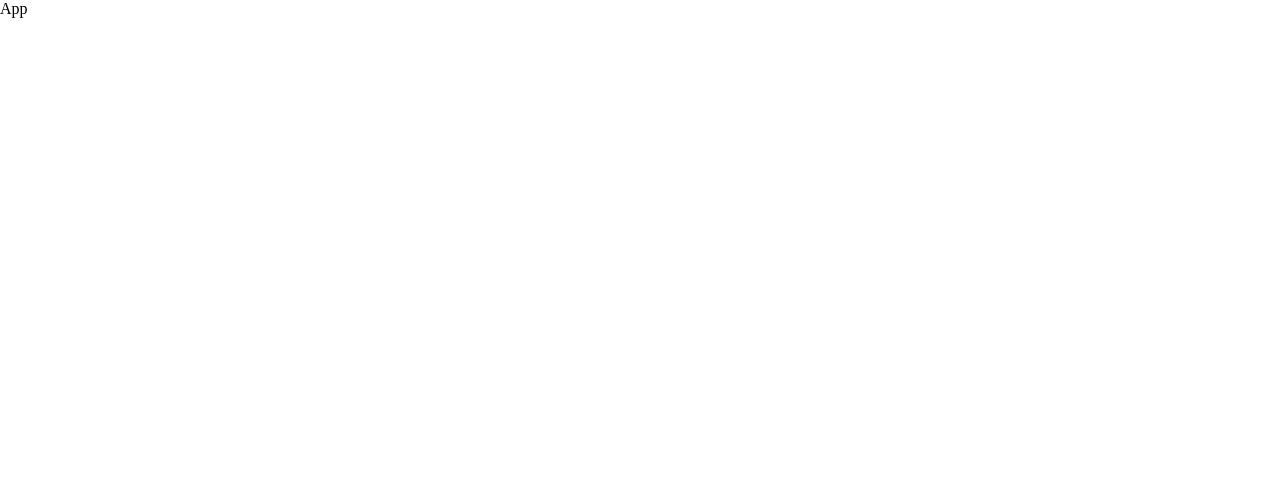
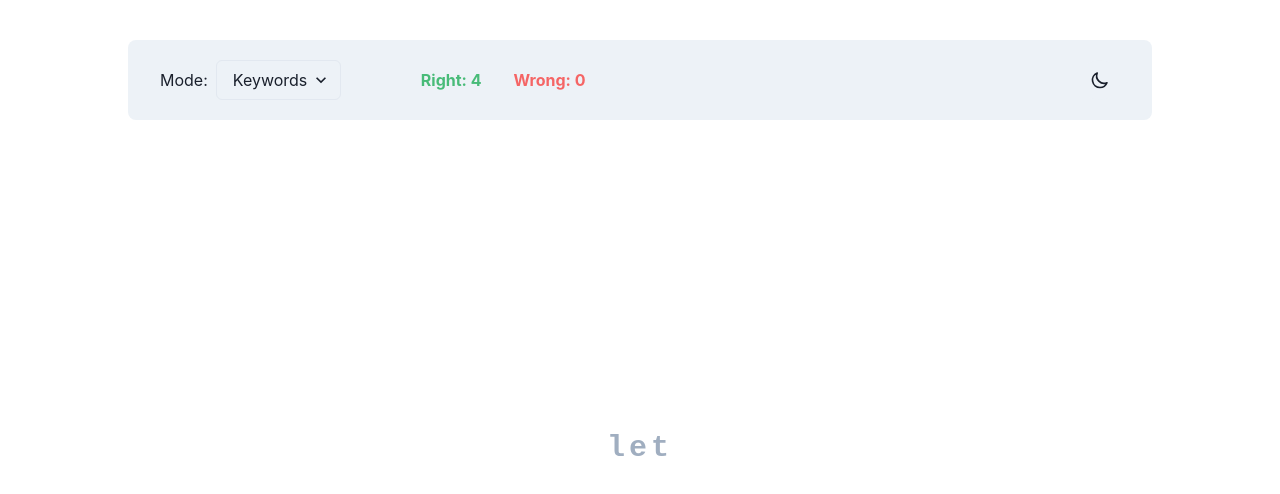
Before and after one commit to staranbeer/typo, a React (Vite) app: page / in a window 1280 px wide. Shown: the top 494 px of the page. Built offline with nearby package versions, Linux system fonts and the light colour scheme.

Commit message:
added the header and initial layout

```diff
--- a/package.json
+++ b/package.json
@@ -14,7 +14,8 @@
     "@emotion/styled": "^11.10.4",
     "framer-motion": "^7.3.4",
     "react": "^18.2.0",
-    "react-dom": "^18.2.0"
+    "react-dom": "^18.2.0",
+    "react-icons": "^4.4.0"
   },
   "devDependencies": {
     "@types/react": "^18.0.17",
--- a/src/App.jsx
+++ b/src/App.jsx
@@ -1,7 +1,19 @@
+import { Box, VStack } from "@chakra-ui/react";
 import React from "react";
+import Header from "./components/Layout/Header";
+import TestCode from "./components/Layout/TestCode";
 
 const App = () => {
-  return <div>App</div>;
+  return (
+    <Box h="100vh" w="100vw" overflow={"hidden"} p={10}>
+      <VStack w="full" h="full" align={"start"} maxW={"5xl"} mx="auto" gap="4">
+        <Header />
+        <Box flex={1} w="full">
+          <TestCode />
+        </Box>
+      </VStack>
+    </Box>
+  );
 };
 
 export default App;
--- a/src/components/Layout/Header.jsx
+++ b/src/components/Layout/Header.jsx
@@ -1,7 +1,69 @@
+import {
+  Box,
+  Button,
+  HStack,
+  Select,
+  useColorMode,
+  useColorModeValue,
+} from "@chakra-ui/react";
 import React from "react";
+import {
+  HiOutlineMicrophone,
+  HiOutlineMoon,
+  HiOutlineSun,
+} from "react-icons/hi";
 
 const Header = () => {
-  return <div>Header</div>;
+  const { colorMode, toggleColorMode } = useColorMode();
+  const bgColor = useColorModeValue("gray.100", "#131313");
+
+  return (
+    <HStack
+      borderRadius={"lg"}
+      bgColor={bgColor}
+      justify={"space-between"}
+      p={5}
+      w="full"
+      px={8}
+    >
+      {/* mode */}
+      <HStack gap={20}>
+        <HStack>
+          <Box>Mode:</Box>
+          <Select>
+            <option>Keywords</option>
+          </Select>
+        </HStack>
+
+        {/* stats */}
+
+        <HStack spacing={8}>
+          <Box color="green.400" fontWeight={"bold"}>
+            Right: 4
+          </Box>
+          <Box color="red.400" fontWeight={"bold"}>
+            Wrong: 0
+          </Box>
+        </HStack>
+      </HStack>
+
+      {/* color mode */}
+
+      <Button
+        h={10}
+        w={10}
+        p="10px"
+        borderRadius={"full"}
+        onClick={toggleColorMode}
+      >
+        {colorMode === "light" ? (
+          <HiOutlineMoon size={24} />
+        ) : (
+          <HiOutlineSun size={24} />
+        )}
+      </Button>
+    </HStack>
+  );
 };
 
 export default Header;
--- /dev/null
+++ b/src/components/Layout/TestCode.jsx
@@ -0,0 +1,20 @@
+import { Box, HStack, Stack } from "@chakra-ui/react";
+import React from "react";
+
+const TestCode = () => {
+  return (
+    <HStack justify="center" h="full" w="full">
+      <Box
+        fontFamily={"monospace"}
+        letterSpacing="4px"
+        fontWeight={"bold"}
+        color="gray.400"
+        fontSize={"3xl"}
+      >
+        let
+      </Box>
+    </HStack>
+  );
+};
+
+export default TestCode;
--- a/src/main.jsx
+++ b/src/main.jsx
@@ -1,10 +1,11 @@
+import { ChakraProvider } from "@chakra-ui/react";
 import React from "react";
 import ReactDOM from "react-dom/client";
 import App from "./App";
 import "./index.css";
 
 ReactDOM.createRoot(document.getElementById("root")).render(
-  <React.StrictMode>
+  <ChakraProvider>
     <App />
-  </React.StrictMode>
+  </ChakraProvider>
 );
```
Also changed, not shown: 1 other file (tests, documents, lock files or other folders).
